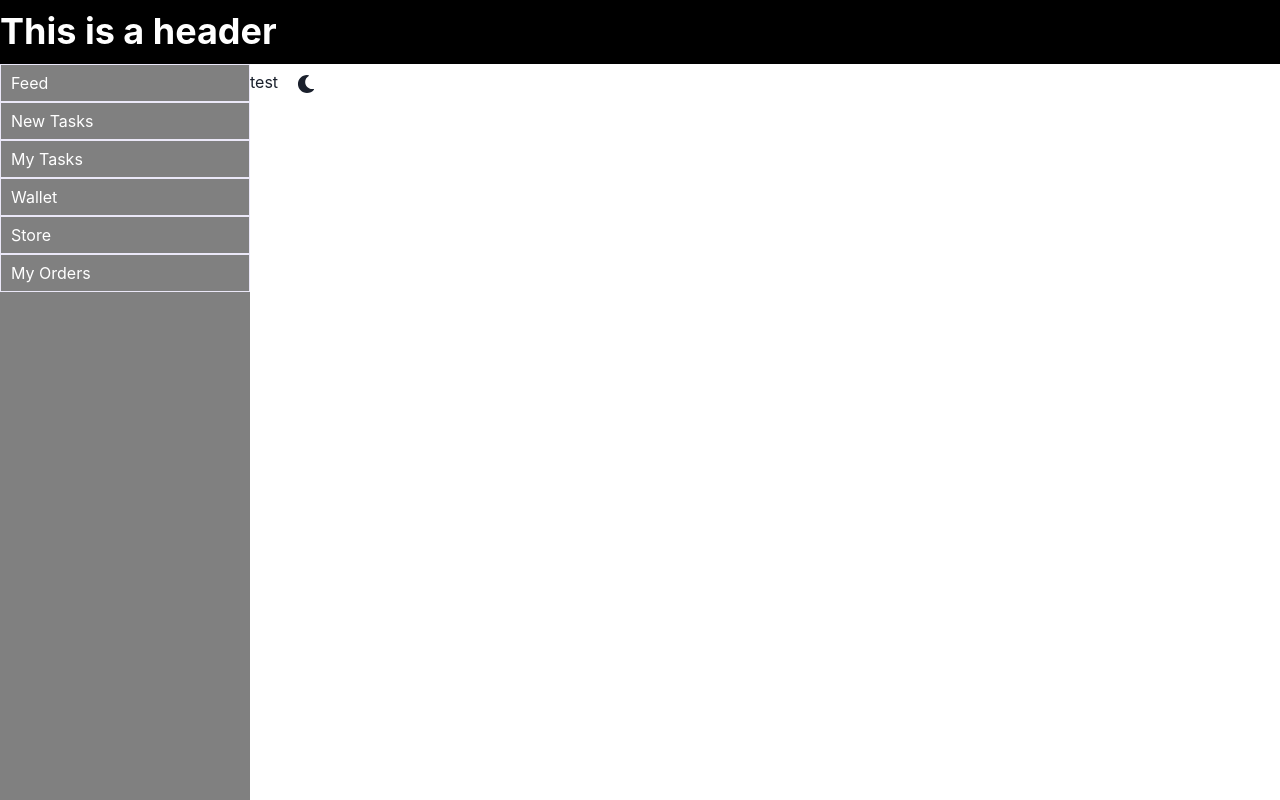
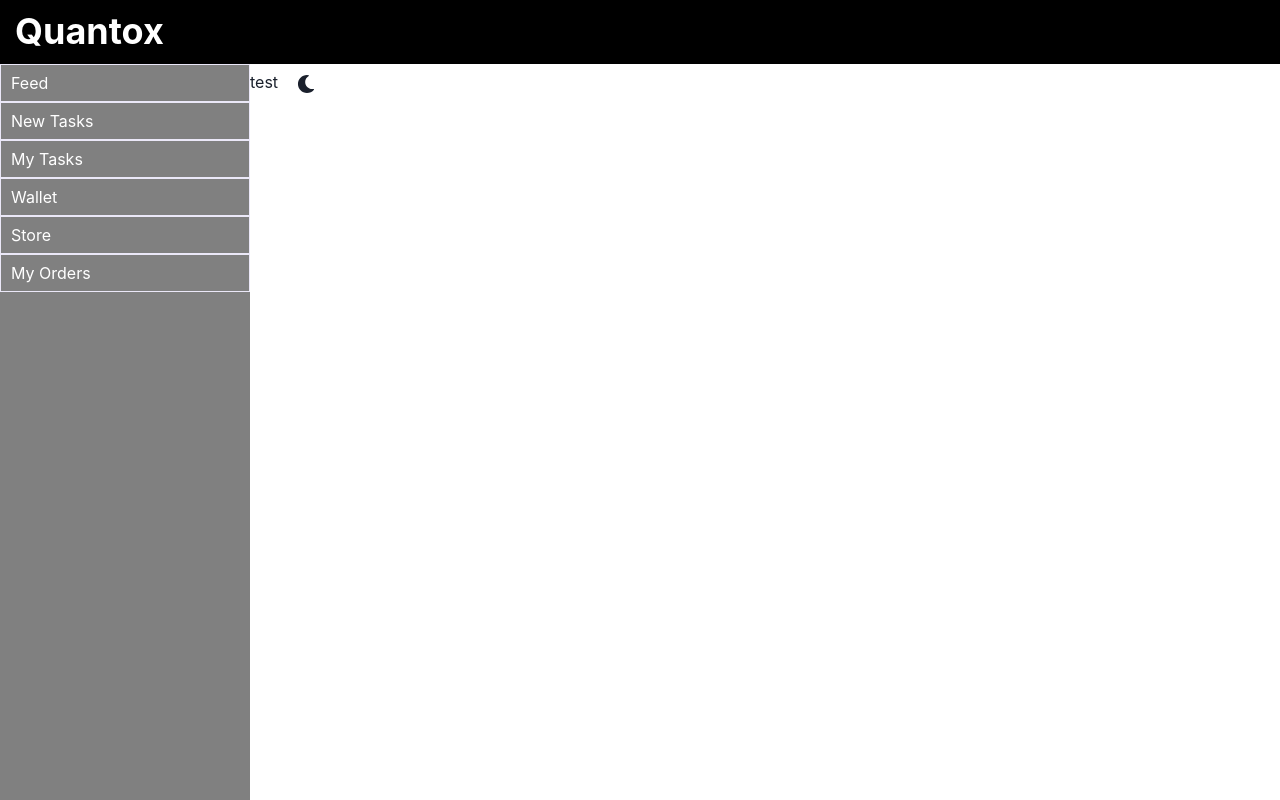
Before and after one commit to UrosDelic/bounty-hunters-fe, a React (Create React App) app: page / in a window 1280 px wide. Built offline with nearby package versions, Linux system fonts and the light colour scheme.

Commit message:
[vuk] Styllize header a bit

```diff
--- a/src/components/Header.jsx
+++ b/src/components/Header.jsx
@@ -2,8 +2,15 @@ import { Flex, Heading } from '@chakra-ui/react';
 
 function Header() {
   return (
-    <Flex minH="8vh" alignItems="center" backgroundColor="black" color="white">
-      <Heading as="h3">This is a header</Heading>
+    <Flex
+      minH="8vh"
+      alignItems="center"
+      backgroundColor="black"
+      color="white"
+      padding="10px 15px"
+      justifyContent="space-between"
+    >
+      <Heading as="h3">Quantox</Heading>
     </Flex>
   );
 }
```
